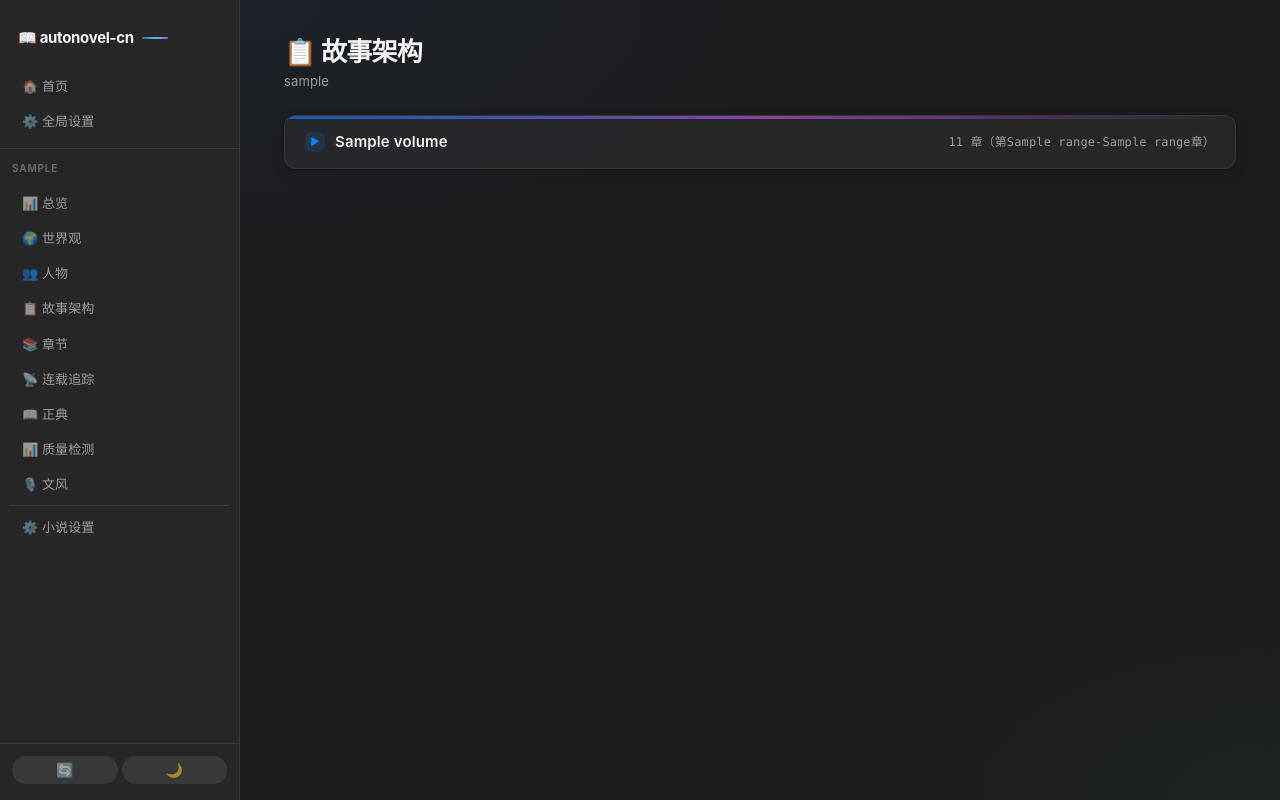
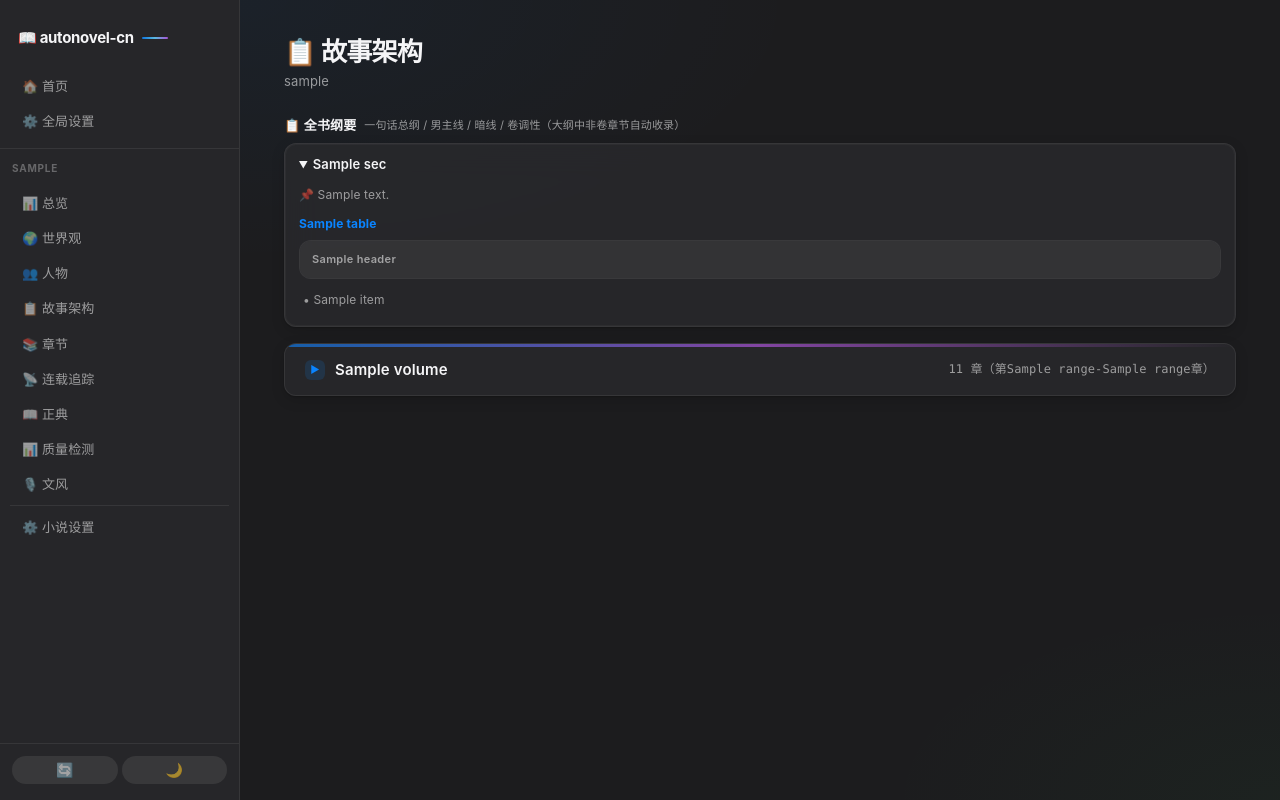
Before and after one commit to zdx52/AIUsageMonitor, a Flask app: template web/templates/outline.html in a window 1280 px wide. Run offline with Flask 3, Linux system fonts and the light colour scheme; the template is opened without the code that fills it: most values are stand-ins (such as "Sample title", 1, 10 or a date in 2020); lists and menus that the app fills with data are empty.

Commit message:
feat: outline summary (全书纲要) section on story structure page
Shows non-volume ## sections (一句话总纲/全书结构/男主线/暗线总表/
每卷结尾调性) as collapsible cards above volume list. Also reads
new-style 大纲/大纲.md directly since get_outline_sources prefers a
legacy root outline.md and would miss the summary content.

```diff
--- a/web/app.py
+++ b/web/app.py
@@ -780,6 +780,45 @@
     return sections, found
 
 
+# 卷/章范围标题（故事架构页已作为卷卡片展示，从纲要中排除）
+# 覆盖：第X卷 / 卷N / 第X-Y章 / 纯数字范围如 41-60（旧格式卷标题）
+VOL_TITLE_RE = re.compile(r'^(?:第[一二三四五六七八九十百]+卷|卷\s*\d+|第\d+\s*[-–—~至]\s*\d+\s*章|\d+\s*[-–—~至]\s*\d+)')
+
+
+def parse_outline_summary(text):
+    """Extract book-wide (non-volume) ## sections from an outline file.
+
+    Keeps 一句话总纲/全书结构/男主线/暗线总表/每卷结尾调性 and any future
+    non-volume section; drops volume/chapter-range headings already shown
+    as volume cards. Reuses parse_markdown_tables (tables/lists/notes).
+    """
+    parsed = parse_markdown_tables(text)
+    return [s for s in parsed if not VOL_TITLE_RE.match(s["title"])]
+
+
+def get_outline_summaries(project_path):
+    """Collect book-wide outline sections across all outline sources, deduped by title.
+
+    Also reads new-style 大纲/大纲.md directly: when the book root has a legacy
+    outline.md, get_outline_sources() returns it and never falls back to the
+    大纲/ dir, so 一句话总纲/男主线/暗线/调性 living only in 大纲/大纲.md
+    would be missed.
+    """
+    summaries = []
+    seen = set()
+    sources = list(get_outline_sources(project_path))
+    new_style = project_path / "大纲" / "大纲.md"
+    if new_style.exists():
+        sources.append(("大纲/大纲.md", new_style.read_text(encoding="utf-8")))
+    for _vol, text in sources:
+        for s in parse_outline_summary(text):
+            if s["title"] in seen:
+                continue
+            seen.add(s["title"])
+            summaries.append(s)
+    return summaries
+
+
 def _find_project_files(project_path, filename):
     """Search for a file in project root and sub-volumes. Returns list of (volume_name, content).
 
@@ -1401,11 +1440,14 @@
                         c["title"] = ch2["title"]
                         break
 
+    summaries = get_outline_summaries(project_path)
+
     return render_template(
         "outline.html",
         slug=slug,
         volumes=volumes,
         chapters=chapters,
+        summaries=summaries,
     )
 
 
--- a/web/templates/outline.html
+++ b/web/templates/outline.html
@@ -3,6 +3,57 @@
 {% block content %}
 <h1 class="page-title">📋 故事架构</h1>
 <p class="page-subtitle">{{ slug }}</p>
+
+{% if summaries %}
+<div style="margin-bottom:16px">
+    <div style="display:flex;align-items:center;gap:8px;margin-bottom:8px">
+        <span style="font-size:13px;font-weight:600;color:var(--text)">📋 全书纲要</span>
+        <span style="font-size:11px;color:var(--text-2)">一句话总纲 / 男主线 / 暗线 / 卷调性（大纲中非卷章节自动收录）</span>
+    </div>
+    {% for sec in summaries %}
+    <details class="card" style="margin-bottom:8px;padding:0" {% if loop.first %}open{% endif %}>
+        <summary style="cursor:pointer;font-size:13px;font-weight:600;color:var(--text);padding:10px 14px;user-select:none">{{ sec.title }}</summary>
+        <div style="padding:0 14px 12px">
+            {% if sec.notes %}
+            <div style="margin-bottom:10px;font-size:12px;color:var(--text-2);line-height:1.7">
+                {% for n in sec.notes %}<div>📌 {{ n }}</div>{% endfor %}
+            </div>
+            {% endif %}
+            {% for t in sec.tables %}
+            {% if t.subtitle %}<h4 style="margin:10px 0 6px;font-size:12px;color:var(--accent)">{{ t.subtitle }}</h4>{% endif %}
+            <div class="table-wrap" style="margin-bottom:8px;overflow-x:auto">
+                <table style="width:100%;font-size:12px">
+                    <thead>
+                        <tr>
+                            {% for h in t.headers %}
+                            <th style="text-align:left;white-space:nowrap">{{ h }}</th>
+                            {% endfor %}
+                        </tr>
+                    </thead>
+                    <tbody>
+                        {% for row in t.rows %}
+                        <tr>
+                            {% for cell in row %}
+                            <td style="vertical-align:top">{{ cell }}</td>
+                            {% endfor %}
+                        </tr>
+                        {% endfor %}
+                    </tbody>
+                </table>
+            </div>
+            {% endfor %}
+            {% if sec.lists %}
+            <ul style="margin:8px 0 0 4px;list-style:none;font-size:12px;color:var(--text-2);line-height:1.9">
+                {% for item in sec.lists %}
+                <li style="padding:2px 0">• {{ item }}</li>
+                {% endfor %}
+            </ul>
+            {% endif %}
+        </div>
+    </details>
+    {% endfor %}
+</div>
+{% endif %}
 
 {% if volumes %}
 <div class="vol-list">
```
